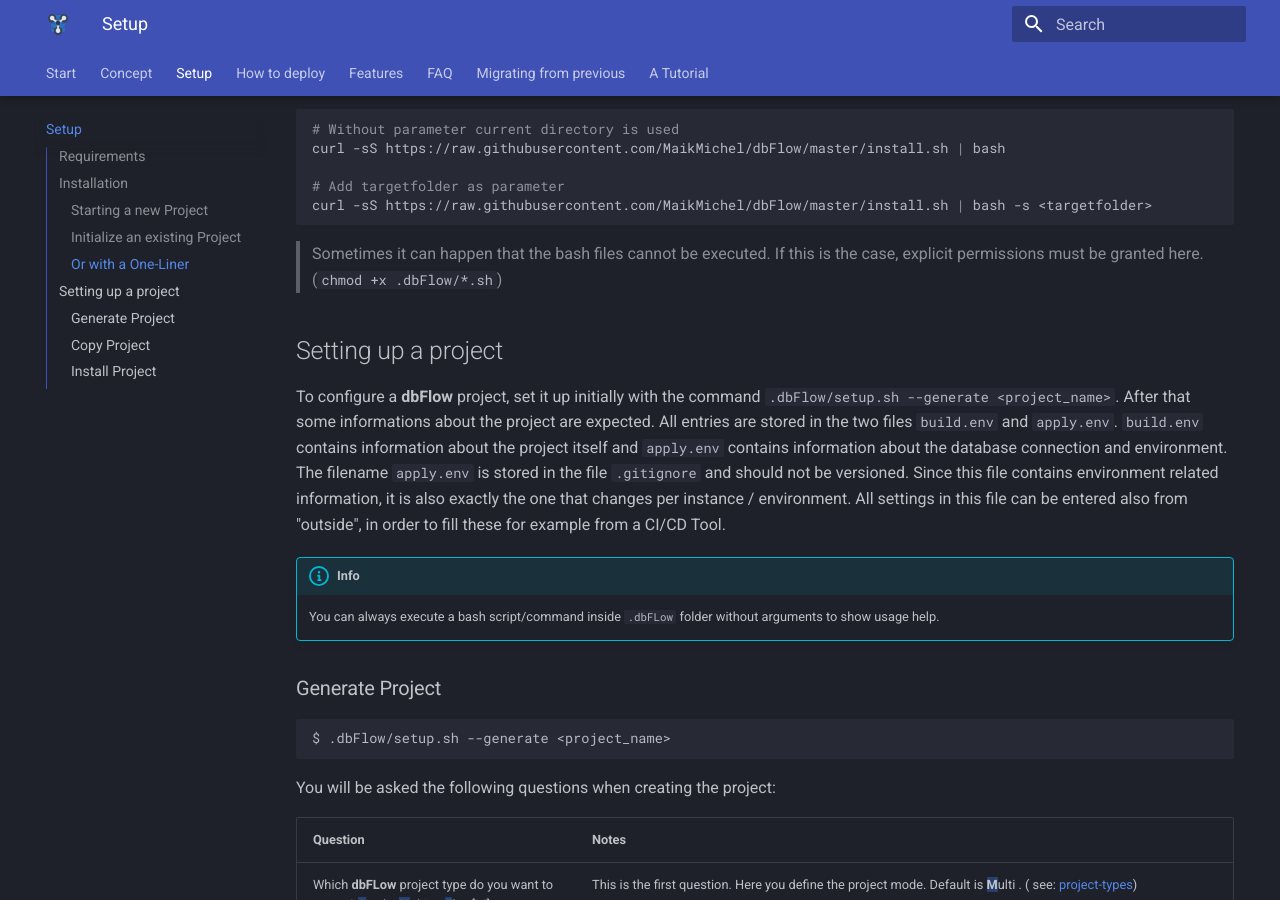
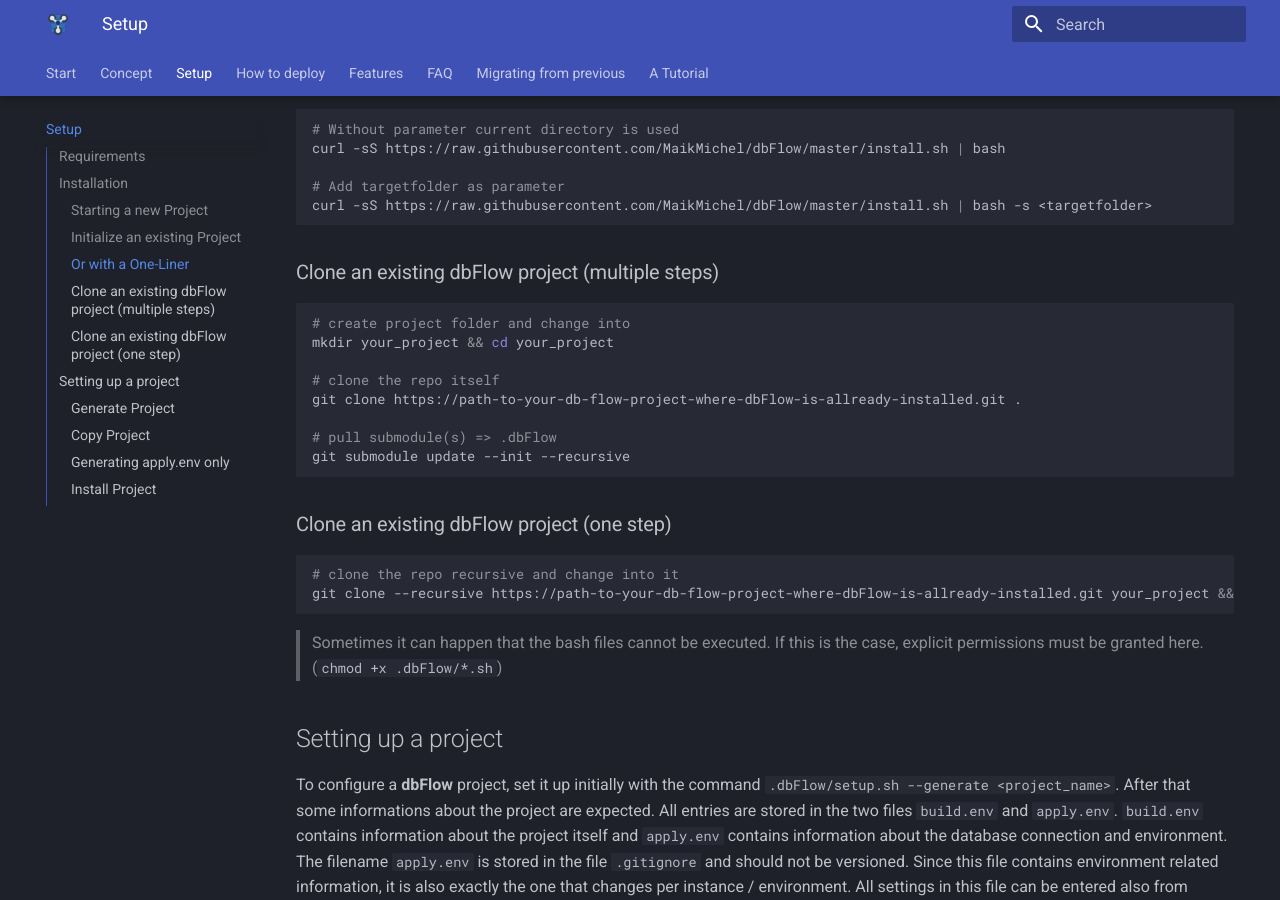
Before and after one commit to MaikMichel/dbFlow, an MkDocs documentation site: the page built from docs/setup.md, in a window 1280 px wide and 900 px high, scrolled down 1249 px. Built offline with MkDocs 1.6.1 and Material for MkDocs 9.7.7, drawn with Linux system fonts in a browser that asks for light colours; some of the changed text lies outside the part shown.

````diff
--- a/docs/setup.md
+++ b/docs/setup.md
@@ -64,6 +64,27 @@ curl -sS https://raw.githubusercontent.com/MaikMichel/dbFlow/master/install.sh |
 
 ```
 
+### Clone an existing dbFlow project (multiple steps)
+```bash
+
+# create project folder and change into
+mkdir your_project && cd your_project
+
+# clone the repo itself
+git clone https://path-to-your-db-flow-project-where-dbFlow-is-allready-installed.git .
+
+# pull submodule(s) => .dbFlow
+git submodule update --init --recursive
+
+```
+
+### Clone an existing dbFlow project (one step)
+```bash
+
+# clone the repo recursive and change into it
+git clone --recursive https://path-to-your-db-flow-project-where-dbFlow-is-allready-installed.git your_project && cd your_project
+
+```
 
 > Sometimes it can happen that the bash files cannot be executed. If this is the case, explicit permissions must be granted here. (`chmod +x .dbFlow/*.sh`)
 
@@ -99,6 +120,7 @@ You will be asked the following questions when creating the project:
 | Enter stage of this configuration mapped to branch (develop, test, master) [develop] | When importing the deployment, this setting assigns the database connection to the source branch |
 | Do you wish to generate and install default tooling? (Logger, utPLSQL, teplsql, tapi) [Y] | Here you activate the initial installation of the different components/dependencies. These are placed in the `db/_setup/features` folder. There you can also place other features by yourself. If you don't need certain components, you can delete the corresponding file from the features folder (before running the actual installation)..
 | Install with sql(cl) or sqlplus? [sqlplus] | Here you define which CLI **dbFLow** should use to execute the SQL scripts. |
+| Enter path to place logfiles into after installation? | You can define a path where the log files will be stored as well. This is useful when you have instance repos and want to have a history of your deployments near by the instance itself. |
 | Enter application IDs (comma separated) you wish to use initialy (100,101,...) | Here you can already enter the application IDs that **dbFlow** should initially take care of |
 | Enter restful Moduls (comma separated) you wish to use initialy (api,test,...) | Here you can already specify the REST modules that **dbFlow** should initially take care of |
 
@@ -137,6 +159,21 @@ $ .dbFlow/setup.sh --copyto <target-path>
 
 This is useful when you want to make your target instance project ready. So after customizing the data connection in the `apply.env` in the target directory you can install all dependencies like schemas, features and workspaces in the target instance.
 
+### Generating apply.env only
+
+Mostly you will clone an existing dbFlow project and configure your environment to start working. In that case you just have to generate the apply.env file.
+
+```bash
+$ .dbFlow/setup.sh --apply
+```
+
+This will walk you through the wizard steps and outputs the file apply.env. So the fastest way to get into a dbFlow project would be the folloing snippet
+
+```bash
+# clone the repo recursive and change into it
+$ git clone --recursive https://path-to-your-db-flow-project-where-dbFlow-is-allready-installed.git your_project && cd your_project && .dbFLow/setup.sh --apply
+```
+
 ### Install Project
 
 > When you fullfilled the steps in the previous section, you are ready to install the project with dependencies into your database
````
Also changed, not shown: CHANGELOG.md (+8 -0 lines), docs/concept.md (+1 -1 lines), docs/deployment.md (+6 -0 lines), read_part.md (added, +47 -0 lines), 5 other files.
